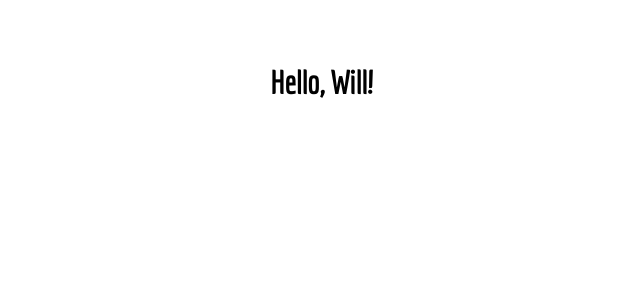
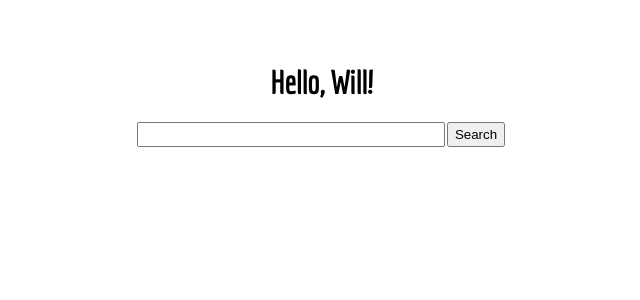
Before and after one commit to willhobson85/hooks-practice, a React (Create React App) app: page / in a window 1280 px wide. Shown: the top 300 px of the page, without its empty margins (319-959 px from the left). Built offline with nearby package versions, Linux system fonts and the light colour scheme.

Commit message:
Use useState hook to create a google search box

```diff
--- a/src/App.js
+++ b/src/App.js
@@ -1,7 +1,35 @@
+import { useState } from 'react'
+
 function App() {
+  const [userQuery, setUserQuery] = useState('');
+
+  const searchQuery = () => {
+    window.open(`https://google.com/search?q=${userQuery}`, '_blank');
+  }
+
+  const handleKeyPress = event => {
+    if (event.key === 'Enter') {
+      searchQuery();
+    }
+  }
+
+  const updateUserQuery = event => {
+    console.log('userQuery', userQuery)
+    setUserQuery(event.target.value)
+  }
+
+
   return (
     <div className="App">
       <h1>Hello, Will!</h1>
+      <div className='form'>
+        <input
+          value={userQuery}
+          onChange={updateUserQuery}
+          onKeyPress={handleKeyPress}
+        />
+        <button onClick={searchQuery}>Search</button>
+      </div>
     </div>
   );
 }
```
